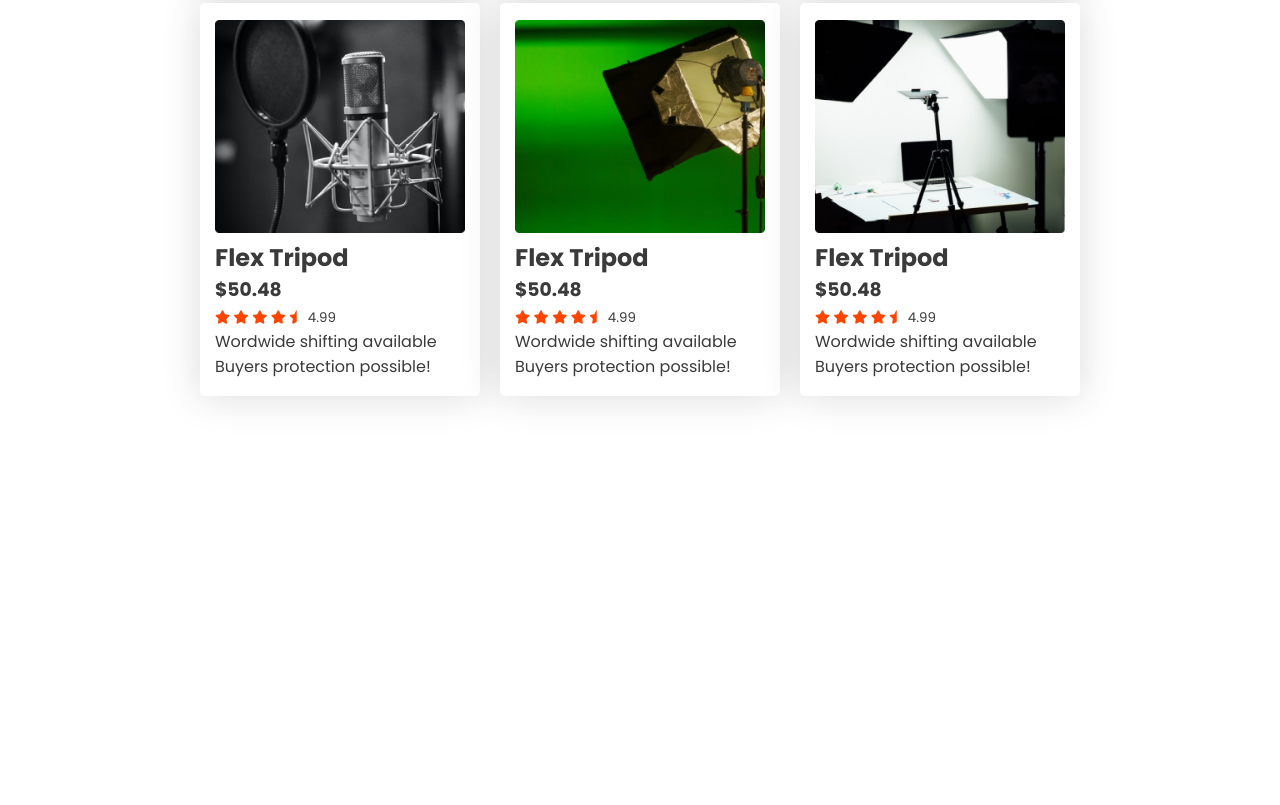
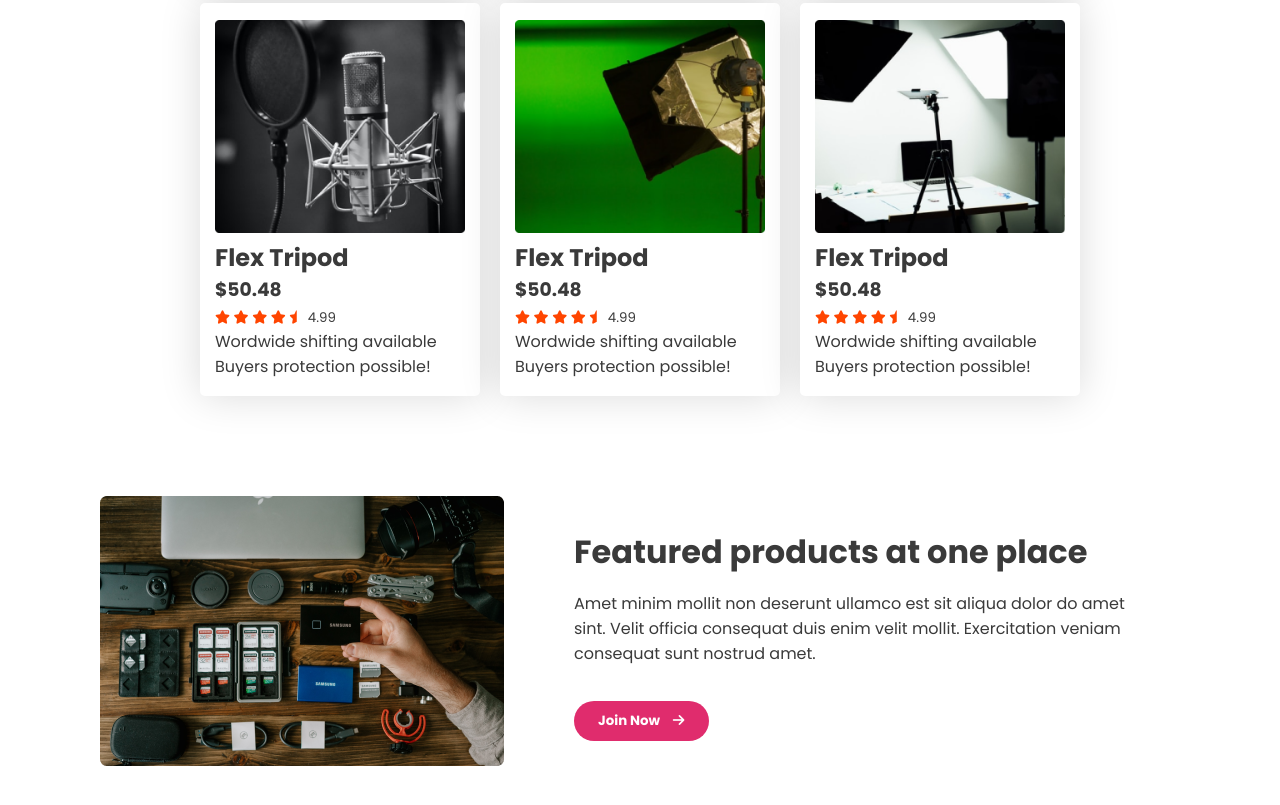
Before and after one commit to Ashikur2r/influence-project, a plain HTML site: page index.html in a window 1280 px wide. Shown: the part 1733-2538 px from the top of the page. Before the commit the page ends 2179 px from the top, so only its background shows below. Drawn offline with Linux system fonts and the light colour scheme.

Commit message:
added feature section

```diff
--- a/index.html
+++ b/index.html
@@ -31,6 +31,9 @@
                 <img src="./images/main-camera.png" alt="">
             </div>
         </section>
+    </header>
+
+    <main>
         <!-- this is sponsor section start  -->
         <section class="sponsor">
             <div class="sponsor-list">
@@ -175,10 +178,19 @@
                 </div>
             </div>
         </section>
-    </header>
+
+        <section class="feature">
+            <div class="feature-banner-pic">
+                <img src="./images/gear.png" alt="">
+            </div>
+            <div class="feature-content">
+                <h1>Featured products at one place</h1>
+                <p>Amet minim mollit non deserunt ullamco est sit aliqua dolor do amet sint. Velit officia consequat duis enim velit mollit. Exercitation veniam consequat sunt nostrud amet.</p>
+                <button class="feature-btn">Join Now <i class="fa fa-solid fa-arrow-right"></i></button>
+            </div>
+        </section>
 
 
-    <main>
 
     </main>
 </body>
--- a/style/style.css
+++ b/style/style.css
@@ -65,7 +65,7 @@
     margin: 16px 0;
 }
 
-.header-banner-btn {
+.header-banner-btn, .feature-btn {
     padding: 10px 24px;
     font-weight: 700;
     color: white;
@@ -73,7 +73,7 @@
     border-radius: 41px;
 }
 
-.header-banner-btn i {
+.header-banner-btn i, .feature-btn i {
     margin-left: 10px;
     color: white;
 }
@@ -123,7 +123,24 @@
 .collecttion-card-item i{
     color: orangered;
 }
+/* feature section  */
 
+.feature{
+    display: flex;
+    gap: 70px;
+    align-items: center;
+    margin: 100px 0;
+    padding-left: 100px;
+    padding-right: 150px ;
+}
+
+.feature-content h1{
+    font-size: 2rem;
+}
+.feature-content p{
+    margin-top: 15px;
+    margin-bottom: 35px;
+}
 
 
 /* responsive style  */
@@ -161,9 +178,22 @@
     }
     .collection-card{
         grid-template-columns: repeat(1,1fr);
-        padding: 0 25px;
+        padding: 0 5px;
     }
 
+    .feature{
+        flex-direction: column-reverse;
+        padding: 0 35px;
+    }
+    .feature-content{
+        text-align: center;
+    }
+    .feature img, .collection-card{
+        width:100%;
+    }
+    /* .feature-banner-pic{
+        padding: 0 25px;
+    } */
 }
 
 @media screen and (min-width: 576px) and (max-width: 960px) {
@@ -182,4 +212,14 @@
         grid-template-columns: repeat(2,1fr);
         padding: 0 40px;
     }
+    .feature{
+        flex-direction: column-reverse;
+        padding: 0 25px;
+    }
+    .feature-content{
+        text-align: center;
+    }
+    .feature img{
+        width:100%;
+    }
 }
```
